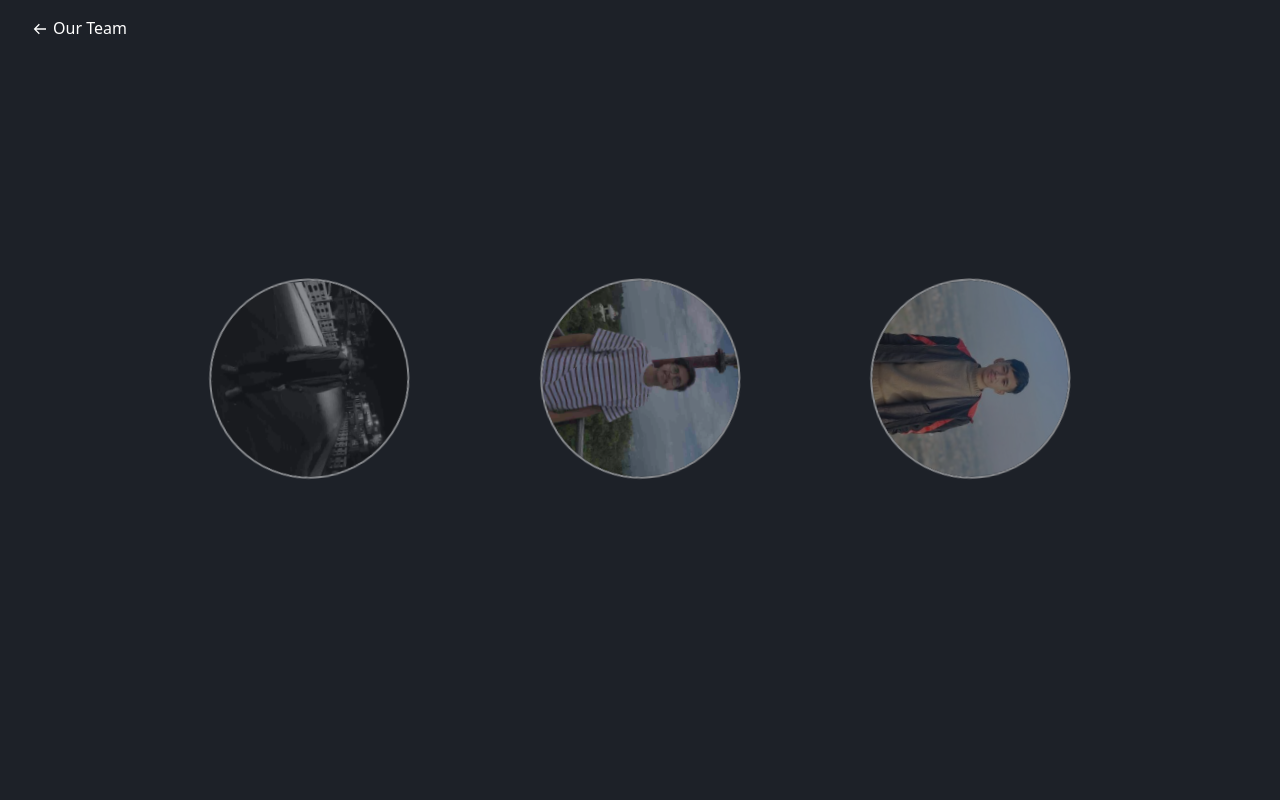
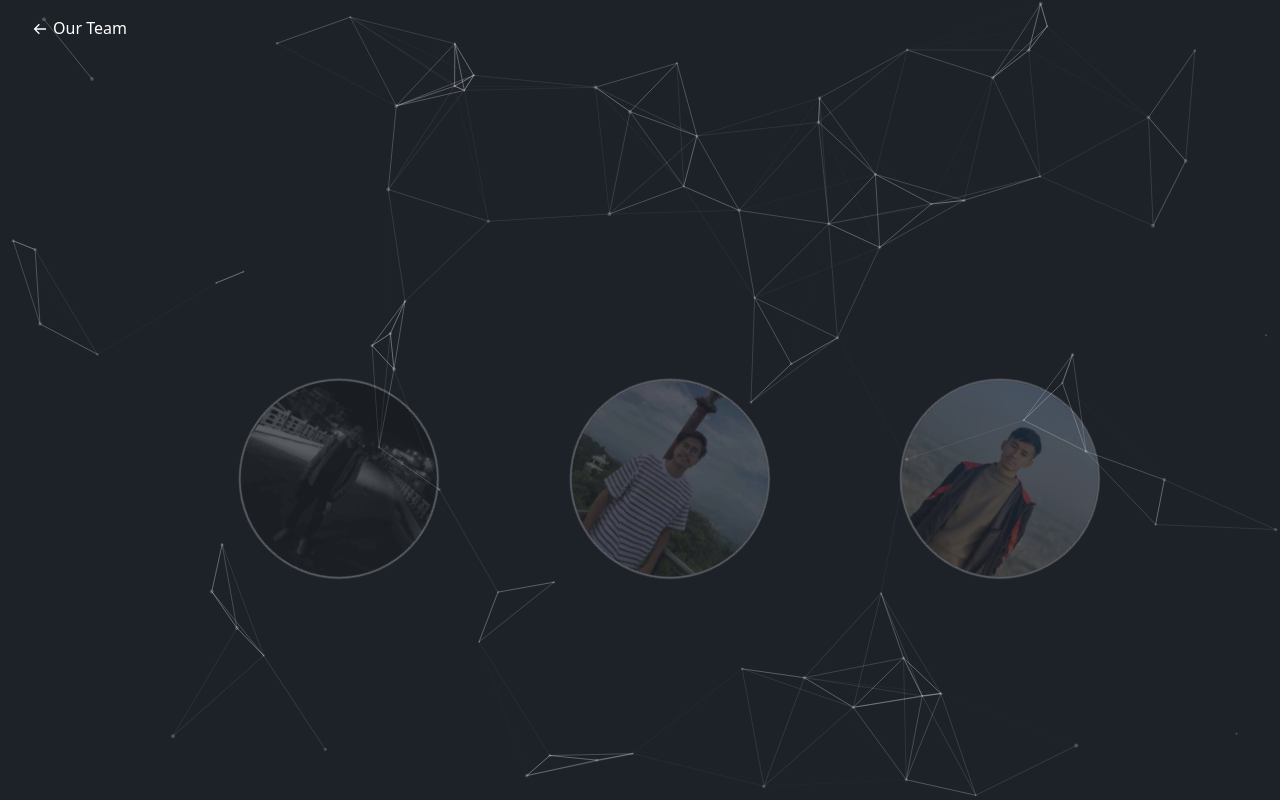
Before and after one commit to Rohan-mgr/Job-Finder-React-Laravel, a React (Create React App) app in the folder client/: page /ourteam in a window 1280 px wide. Built offline with nearby package versions, Linux system fonts and the light colour scheme.

Commit message:
implemented particle animation

```diff
--- a/client/package.json
+++ b/client/package.json
@@ -15,6 +15,8 @@
     "react-icons": "^4.7.1",
     "react-router-dom": "^6.4.3",
     "react-scripts": "5.0.1",
+    "react-tsparticles": "^2.6.0",
+    "tsparticles": "^2.6.0",
     "web-vitals": "^2.1.4"
   },
   "scripts": {
--- /dev/null
+++ b/client/src/Components/Particle/Particle.js
@@ -0,0 +1,105 @@
+import { useCallback } from "react";
+import Particles from "react-tsparticles";
+import { loadFull } from "tsparticles";
+
+const Particle = () => {
+  const particlesInit = useCallback(async (engine) => {
+    console.log(engine);
+    // you can initiate the tsParticles instance (engine) here, adding custom shapes or presets
+    // this loads the tsparticles package bundle, it's the easiest method for getting everything ready
+    // starting from v2 you can add only the features you need reducing the bundle size
+    await loadFull(engine);
+  }, []);
+
+  const particlesLoaded = useCallback(async (container) => {
+    await console.log(container);
+  }, []);
+
+  return (
+    <Particles
+      id="tsparticles"
+      init={particlesInit}
+      loaded={particlesLoaded}
+      options={{
+        background: {
+          color: {
+            value: "#1d2128",
+          },
+        },
+        fpsLimit: 120,
+        interactivity: {
+          events: {
+            onClick: {
+              enable: true,
+              mode: "push",
+            },
+            onHover: {
+              enable: true,
+              mode: "repulse",
+            },
+            resize: true,
+          },
+          modes: {
+            bubble: {
+              distance: 100,
+              duration: 2,
+              opacity: 0.8,
+              size: 40,
+            },
+            push: {
+              quantity: 4,
+            },
+            repulse: {
+              distance: 75,
+              duration: 0.4,
+            },
+          },
+        },
+        particles: {
+          color: {
+            value: "#ffffff",
+          },
+          links: {
+            color: "#ffffff",
+            distance: 150,
+            enable: true,
+            opacity: 0.5,
+            width: 0.5,
+          },
+          collisions: {
+            enable: true,
+          },
+          move: {
+            directions: "none",
+            enable: true,
+            outModes: {
+              default: "bounce",
+            },
+            random: false,
+            speed: 2,
+            straight: false,
+          },
+          number: {
+            density: {
+              enable: true,
+              area: 900,
+            },
+            value: 80,
+          },
+          opacity: {
+            value: 0.2,
+          },
+          shape: {
+            type: "circle",
+          },
+          size: {
+            value: { min: 1, max: 2 },
+          },
+        },
+        detectRetina: true,
+      }}
+    />
+  );
+};
+
+export default Particle;
--- a/client/src/Pages/Team/OurTeam.js
+++ b/client/src/Pages/Team/OurTeam.js
@@ -5,6 +5,7 @@ import { useNavigate } from "react-router-dom";
 import { BiArrowBack } from "react-icons/bi";
 import { Container, Row, Col } from "react-bootstrap";
 import { Rotate, Fade } from "react-awesome-reveal";
+import Particle from "../../Components/Particle/Particle";
 
 function OurTeam() {
   const navigate = useNavigate();
@@ -19,13 +20,14 @@ function OurTeam() {
     <Preloader />
   ) : (
     <Container fluid className="our_team">
+      <Particle />
       <span onClick={() => navigate(-1)}>
         <BiArrowBack style={{ marginTop: "-2px", marginRight: "5px" }} />
         Our Team
       </span>
       <Row>
         <Col className="col-12 col-md-6 col-lg-4 text-center my-2">
-          <Rotate triggerOnce>
+          <Rotate direction="top-left" triggerOnce duration={1500}>
             <div className="ourteam__image__wrapper">
               <img
                 src={require("../../Assets/Images/ourteam_rohan-min.jpg")}
@@ -33,12 +35,12 @@ function OurTeam() {
               />
             </div>
           </Rotate>
-          <Fade direction="up" delay={400}>
+          <Fade direction="up" duration={1200} delay={600}>
             <h3>Rohan Rana Magar</h3>
           </Fade>
         </Col>
         <Col className="col-12 col-md-6 col-lg-4 text-center my-2">
-          <Rotate triggerOnce>
+          <Rotate direction="top-left" triggerOnce duration={1500}>
             <div className="ourteam__image__wrapper">
               <img
                 src={require("../../Assets/Images/ourteam_rojan-min.jpg")}
@@ -46,12 +48,12 @@ function OurTeam() {
               />
             </div>
           </Rotate>
-          <Fade direction="up" delay={400}>
+          <Fade direction="up" duration={1200} delay={600}>
             <h3>Rojan Pant</h3>
           </Fade>
         </Col>
         <Col className="col-12 col-md-12 col-lg-4 text-center my-2">
-          <Rotate triggerOnce>
+          <Rotate direction="top-left" triggerOnce duration={1500}>
             <div className="ourteam__image__wrapper">
               <img
                 src={require("../../Assets/Images/ourteam_amrit-min.jpg")}
@@ -59,7 +61,7 @@ function OurTeam() {
               />
             </div>
           </Rotate>
-          <Fade direction="up" delay={400}>
+          <Fade direction="up" duration={1200} delay={600}>
             <h3>Amrit Gurung</h3>
           </Fade>
         </Col>
```
Also changed, not shown: 1 other file (tests, documents, lock files or other folders).
